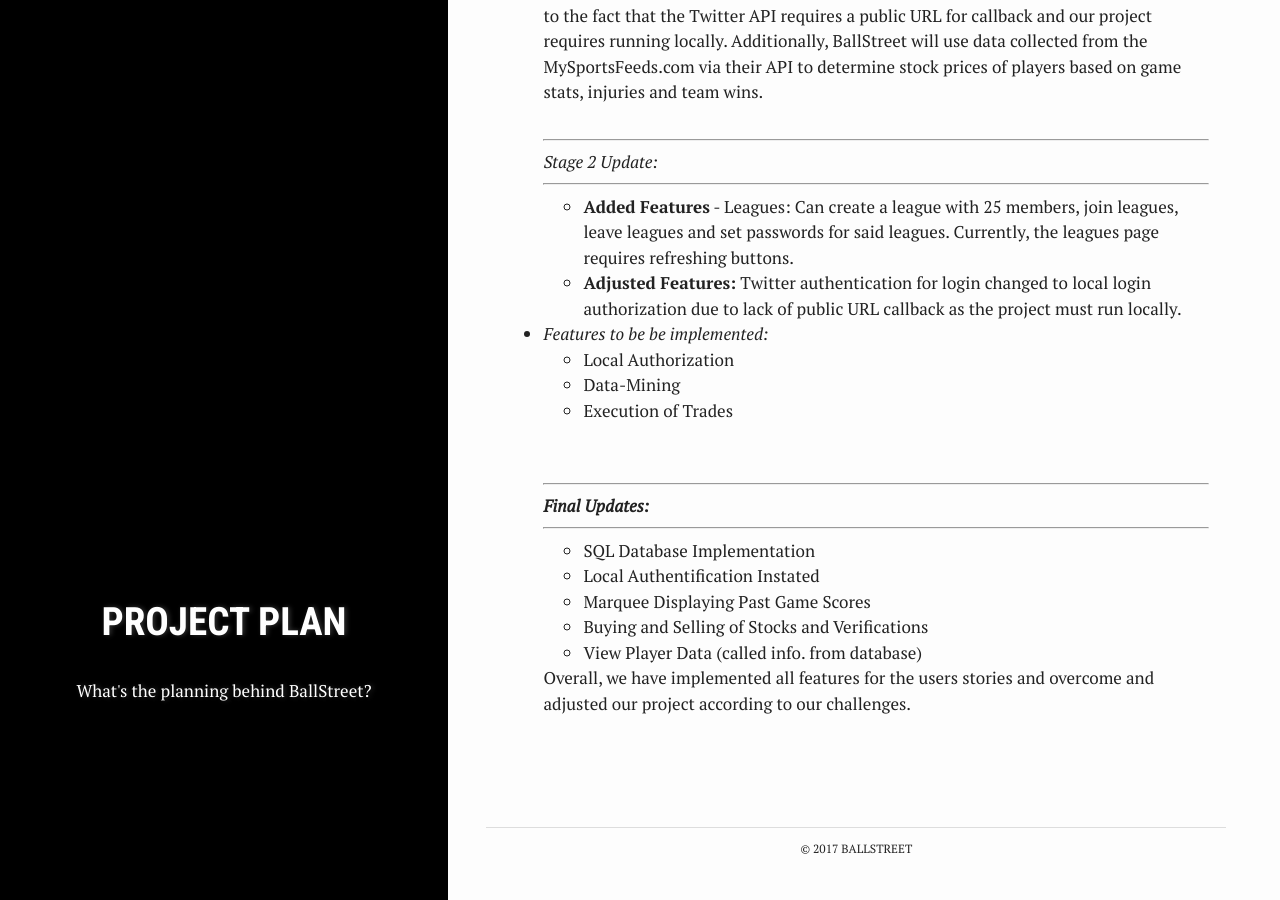
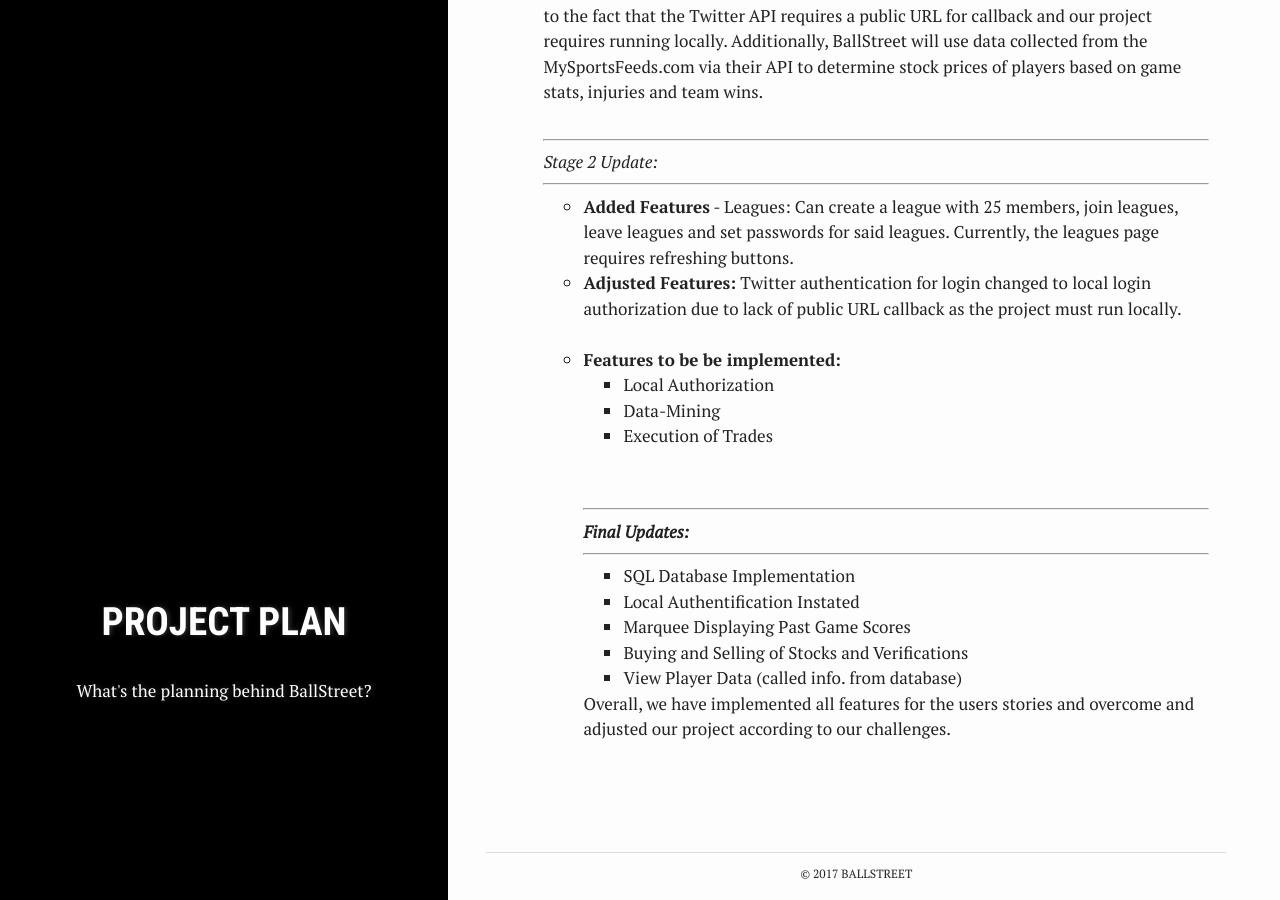
Before and after one commit to ufrauq/Ball-Street, a Jekyll site: the page built from project-plan.md, in a window 1280 px wide and 900 px high, scrolled down 802 px. Built offline with Jekyll 4.4.1, drawn with Linux system fonts in a browser that asks for light colours.

Commit message:
Update project-plan.md
:D

```diff
--- a/project-plan.md
+++ b/project-plan.md
@@ -34,10 +34,10 @@
     <ul>
     <li><b>Added Features</b> - Leagues: Can create a league with 25 members, join leagues, leave leagues and set passwords   for said leagues. Currently, the leagues page requires refreshing buttons.</li>
 
-<li><b>Adjusted Features:</b> Twitter authentication for login changed to local login authorization due to lack of public URL callback as the project must run locally. </li>
-</ul>
+<li><b>Adjusted Features:</b> Twitter authentication for login changed to local login authorization due to lack of public URL callback as the project must run locally. </li><br><br>
 
-<li><i>Features to be be implemented:</i></li>
+
+<li><b>Features to be be implemented:</b></li>
 <ul>
   <li>Local Authorization</li>
   <li>Data-Mining</li>
```
